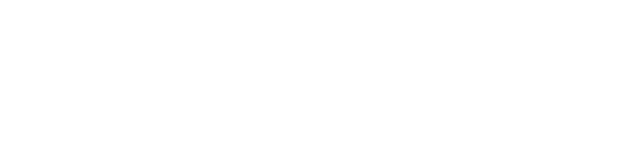
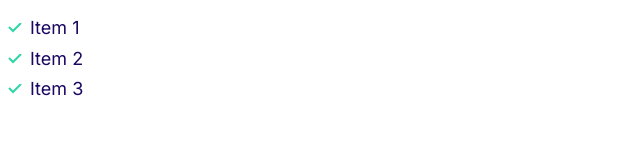
Before and after one commit to Mr-Khaira/moshify, a plain HTML site: page index.html in a window 1280 px wide. Shown: the whole page, without its empty margins (0-640 px from the left). Drawn offline with Linux system fonts and the light colour scheme.

Commit message:
deffined the inline and block level lists.

```diff
--- a/CSS/stylesheet.css
+++ b/CSS/stylesheet.css
@@ -109,3 +109,32 @@ a{
         font-size: 1.2rem;
     }
 }
+
+/*  Lists  */
+
+.list {
+    list-style: none;
+    padding-left: 0;
+    color: var(--color-headings);
+}
+
+.list--inline .list__item {
+    display: inline-block;
+    margin-right: 2rem;
+}
+
+.list--tick {
+    list-style-image: url(/images/tick.svg);
+    padding-left: 3rem;
+}
+
+.list--tick .list__item {
+    padding-left: 0.5rem;
+    margin-bottom: 1rem;
+}
+
+@media screen and (min-width:1000px) {
+    .list--tick .list__item {
+        padding-left: 0;
+    }
+}
--- a/index.html
+++ b/index.html
@@ -13,6 +13,11 @@
 </head>
 
 <body>
+    <ul class="list list--tick">
+        <li class="list__item">Item 1</li>
+        <li class="list__item">Item 2</li>
+        <li class="list__item">Item 3</li>
+    </ul>
 </body>
 
 </html>
```
Also changed, not shown: CSS/components/links.html (added, +5 -0 lines), images/tick.svg (added).
